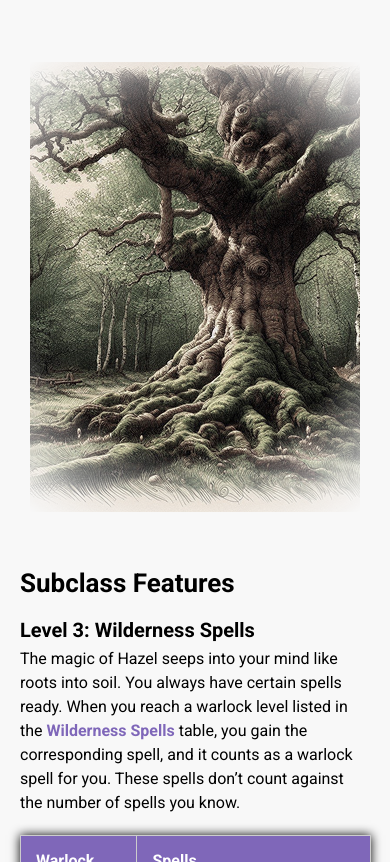
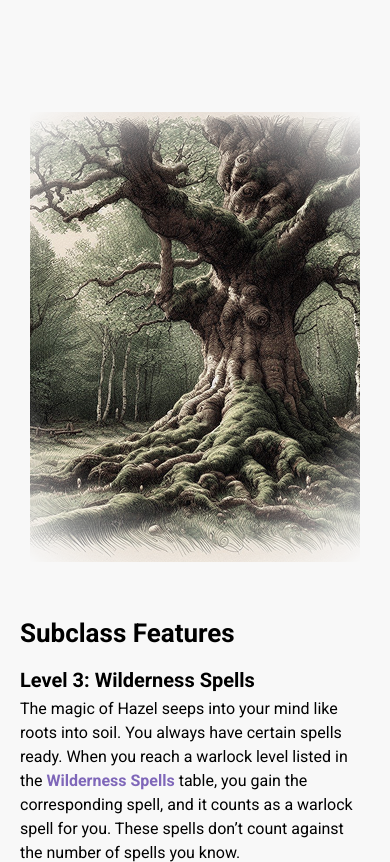
Before and after one commit to AndreasB09/warlock-subclass, a plain HTML site: page index.html in a window 390 px wide. Shown: the part 1056-1918 px from the top of the page. Drawn offline with Linux system fonts and the light colour scheme.

Commit message:
just figeting at this point

```diff
--- a/style.css
+++ b/style.css
@@ -134,6 +134,9 @@ section:last-of-type {
     .table-container {
         width: 80%;
     }
+    #img-container {
+        margin-top: 80px;
+    }
 }
 
 @media (max-width: 768px) {
```
